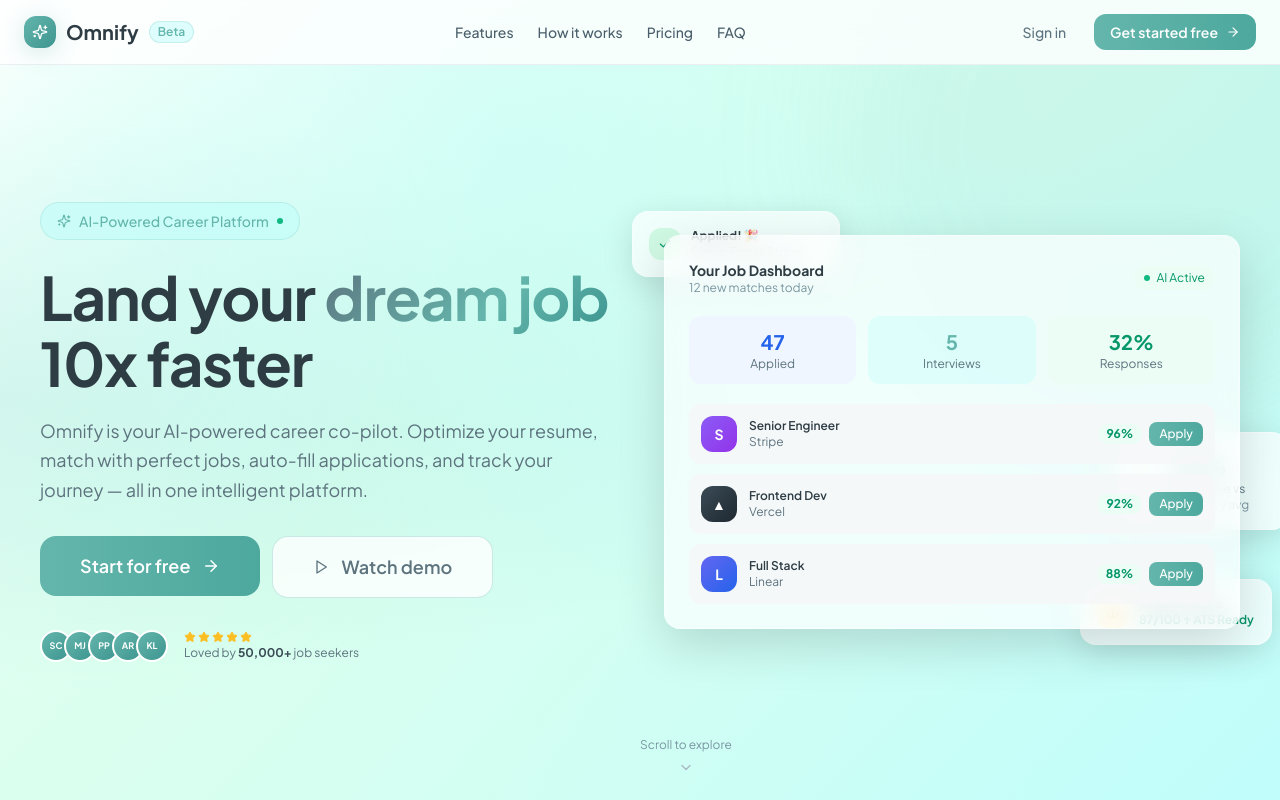
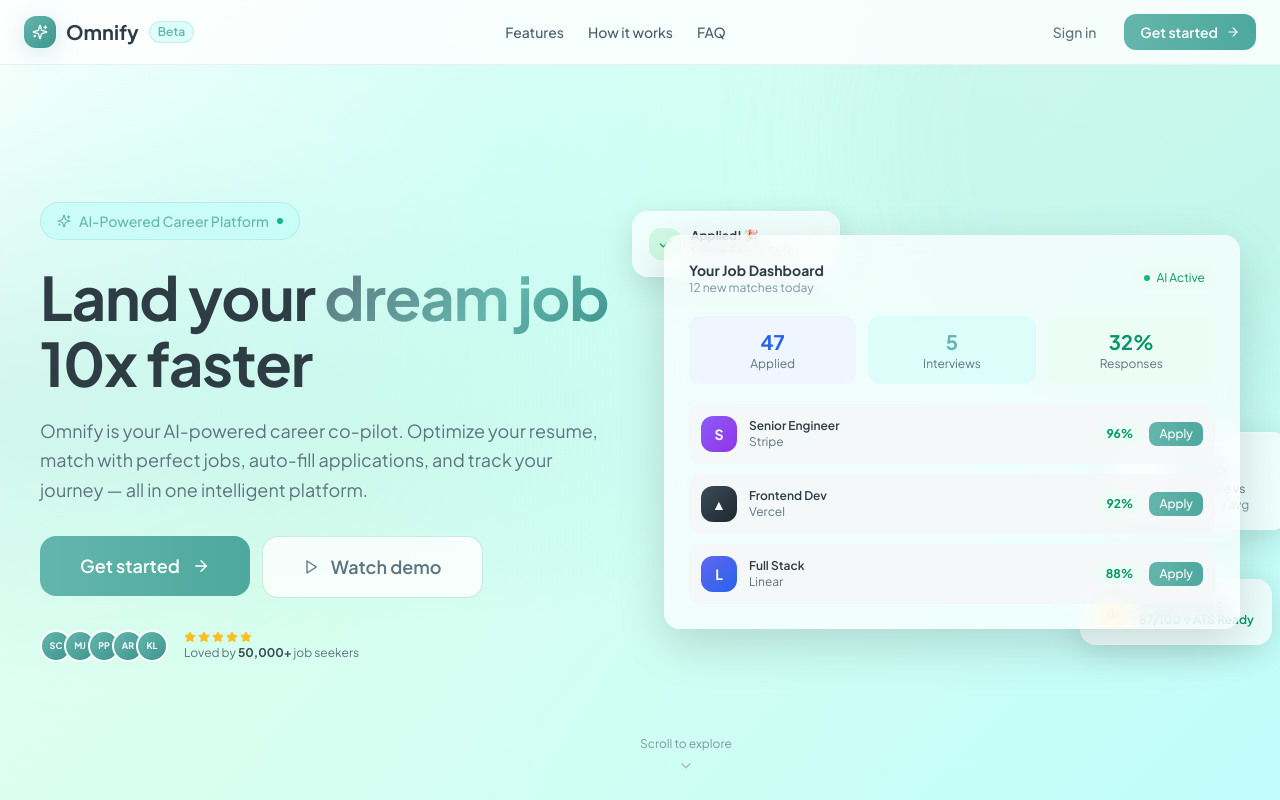
Before and after one commit to kenntheus/Omnify, a Next.js app in the folder frontend/: page / in a window 1280 px wide. Shown: the top 800 px of the page. Built offline with nearby package versions, Linux system fonts and the light colour scheme.

Commit message:
feat(landing): remove all pricing and free tier messaging
Remove the pricing section (Free/Pro/Enterprise plans), Pricing nav
links in desktop and mobile menus, footer pricing link, and all
free/credit-card language from buttons and CTA subtext

```diff
--- a/frontend/src/app/page.tsx
+++ b/frontend/src/app/page.tsx
@@ -64,24 +64,6 @@ const testimonials = [
   { name: 'Priya Patel', role: 'Data Scientist @ Anthropic', avatar: 'PP', quote: 'The AI career assistant helped me negotiate a $30K salary increase. It knew exactly what to say and when to push back.', rating: 5 },
 ]
 
-const plans = [
-  {
-    name: 'Free', price: '$0', period: 'forever', popular: false,
-    features: ['10 applications/month', 'Basic AI matching', 'Resume upload', 'Job search', 'Application tracker'],
-    cta: 'Get Started Free',
-  },
-  {
-    name: 'Pro', price: '$29', period: '/month', popular: true,
-    features: ['Unlimited applications', 'Advanced AI matching', 'Auto-apply automation', 'AI cover letters (unlimited)', 'AI career assistant', 'Priority support', 'Resume optimization'],
-    cta: 'Start Pro Trial',
-  },
-  {
-    name: 'Enterprise', price: '$79', period: '/month', popular: false,
-    features: ['Everything in Pro', 'Team seats (5 users)', 'API access', 'Custom integrations', 'Analytics exports', 'Dedicated account manager', 'Custom AI training'],
-    cta: 'Contact Sales',
-  },
-]
-
 const faqs = [
   { q: 'Is Omnify safe to use for auto-applying?', a: 'Yes. Omnify uses read-only browser automation that mimics human behavior. We never store your passwords and use secure OAuth where possible.' },
   { q: 'How accurate is the AI job matching?', a: 'Our matching engine achieves 94% accuracy in predicting application success based on skill overlap, experience, and market demand data.' },
@@ -126,7 +108,7 @@ export default function LandingPage() {
 
           {/* Desktop nav */}
           <div className="hidden md:flex items-center gap-6">
-            {['Features', 'How it works', 'Pricing', 'FAQ'].map(item => (
+            {['Features', 'How it works', 'FAQ'].map(item => (
               <a key={item} href={`#${item.toLowerCase().replace(/\s+/g, '-')}`} className="text-sm font-medium text-slate-600 hover:text-slate-900 transition-colors">
                 {item}
               </a>
@@ -138,7 +120,7 @@ export default function LandingPage() {
               <Button variant="ghost" size="sm">Sign in</Button>
             </Link>
             <Link href="/register">
-              <Button size="sm" rightIcon={<ArrowRight size={14} />}>Get started free</Button>
+              <Button size="sm" rightIcon={<ArrowRight size={14} />}>Get started</Button>
             </Link>
           </div>
 
@@ -160,14 +142,14 @@ export default function LandingPage() {
               className="md:hidden border-t border-slate-100 bg-white/95 backdrop-blur-glass"
             >
               <div className="px-4 py-4 space-y-3">
-                {['Features', 'How it works', 'Pricing', 'FAQ'].map(item => (
+                {['Features', 'How it works', 'FAQ'].map(item => (
                   <a key={item} href={`#${item.toLowerCase().replace(/\s+/g, '-')}`} onClick={() => setMobileMenuOpen(false)} className="block text-sm font-medium text-slate-700 py-2">
                     {item}
                   </a>
                 ))}
                 <div className="pt-3 border-t border-slate-100 flex flex-col gap-2">
                   <Link href="/login"><Button variant="secondary" fullWidth>Sign in</Button></Link>
-                  <Link href="/register"><Button fullWidth>Get started free</Button></Link>
+                  <Link href="/register"><Button fullWidth>Get started</Button></Link>
                 </div>
               </div>
             </motion.div>
@@ -227,7 +209,7 @@ export default function LandingPage() {
             >
               <Link href="/register">
                 <Button size="xl" rightIcon={<ArrowRight size={18} />}>
-                  Start for free
+                  Get started
                 </Button>
               </Link>
               <Button variant="secondary" size="xl" leftIcon={<Play size={16} />}>
@@ -542,72 +524,6 @@ export default function LandingPage() {
         </div>
       </section>
 
-      {/* ── PRICING ───────────────────────────────────────────── */}
-      <section id="pricing" className="py-24 bg-white/70">
-        <div className="max-w-5xl mx-auto px-4 sm:px-6">
-          <motion.div
-            initial={{ opacity: 0, y: 20 }}
-            whileInView={{ opacity: 1, y: 0 }}
-            viewport={{ once: true }}
-            className="text-center mb-14"
-          >
-            <h2 className="text-4xl font-bold text-slate-800">Simple, transparent pricing</h2>
-            <p className="text-slate-500 mt-3">Start free. Upgrade when you need more power.</p>
-          </motion.div>
-
-          <div className="grid md:grid-cols-3 gap-5">
-            {plans.map((plan, i) => (
-              <motion.div
-                key={plan.name}
-                initial={{ opacity: 0, y: 20 }}
-                whileInView={{ opacity: 1, y: 0 }}
-                viewport={{ once: true }}
-                transition={{ delay: i * 0.1 }}
-                className={cn(
-                  'relative rounded-2xl p-6 transition-all',
-                  plan.popular
-                    ? 'bg-gradient-to-br from-brand-teal to-primary-500 text-white shadow-brand-lg scale-105'
-                    : 'glass-card'
-                )}
-              >
-                {plan.popular && (
-                  <div className="absolute -top-3 left-1/2 -translate-x-1/2 bg-amber-400 text-amber-900 text-xs font-bold px-4 py-1 rounded-full">
-                    Most Popular
-                  </div>
-                )}
-
-                <p className={cn('text-base font-bold', plan.popular ? 'text-white' : 'text-slate-800')}>{plan.name}</p>
-                <div className="mt-3 mb-5">
-                  <span className={cn('text-4xl font-black', plan.popular ? 'text-white' : 'gradient-text')}>{plan.price}</span>
-                  <span className={cn('text-sm', plan.popular ? 'text-white/70' : 'text-slate-400')}>{plan.period}</span>
-                </div>
-
-                <ul className="space-y-2.5 mb-6">
-                  {plan.features.map(f => (
-                    <li key={f} className="flex items-center gap-2.5 text-sm">
-                      <div className={cn('w-4 h-4 rounded-full flex items-center justify-center flex-shrink-0', plan.popular ? 'bg-white/20' : 'bg-brand-aqua/60')}>
-                        <Check size={9} className={plan.popular ? 'text-white' : 'text-brand-teal'} strokeWidth={3} />
-                      </div>
-                      <span className={plan.popular ? 'text-white/90' : 'text-slate-600'}>{f}</span>
-                    </li>
-                  ))}
-                </ul>
-
-                <Link href="/register">
-                  <Button
-                    fullWidth
-                    variant={plan.popular ? 'secondary' : 'primary'}
-                    className={plan.popular ? 'bg-white text-brand-teal hover:bg-white/90 font-bold' : ''}
-                  >
-                    {plan.cta}
-                  </Button>
-                </Link>
-              </motion.div>
-            ))}
-          </div>
-        </div>
-      </section>
-
       {/* ── FAQ ───────────────────────────────────────────────── */}
       <section id="faq" className="py-24 bg-mesh">
         <div className="max-w-2xl mx-auto px-4 sm:px-6">
@@ -669,10 +585,9 @@ export default function LandingPage() {
                 className="bg-white text-brand-teal hover:bg-white/90 font-bold shadow-glass-md"
                 rightIcon={<ArrowRight size={18} />}
               >
-                Get started for free
+                Get started
               </Button>
             </Link>
-            <p className="text-white/50 text-sm mt-4">No credit card required · Free forever plan available</p>
           </motion.div>
         </div>
       </section>
@@ -691,7 +606,7 @@ export default function LandingPage() {
               <p className="text-sm leading-relaxed max-w-xs">Your AI-powered career co-pilot. Land your dream job 10x faster with intelligent automation.</p>
             </div>
             {[
-              { title: 'Product', links: ['Features', 'Pricing', 'Changelog', 'Roadmap'] },
+              { title: 'Product', links: ['Features', 'Changelog', 'Roadmap'] },
               { title: 'Company', links: ['About', 'Blog', 'Careers', 'Press'] },
               { title: 'Legal', links: ['Privacy', 'Terms', 'Cookies', 'Security'] },
             ].map(col => (
```
